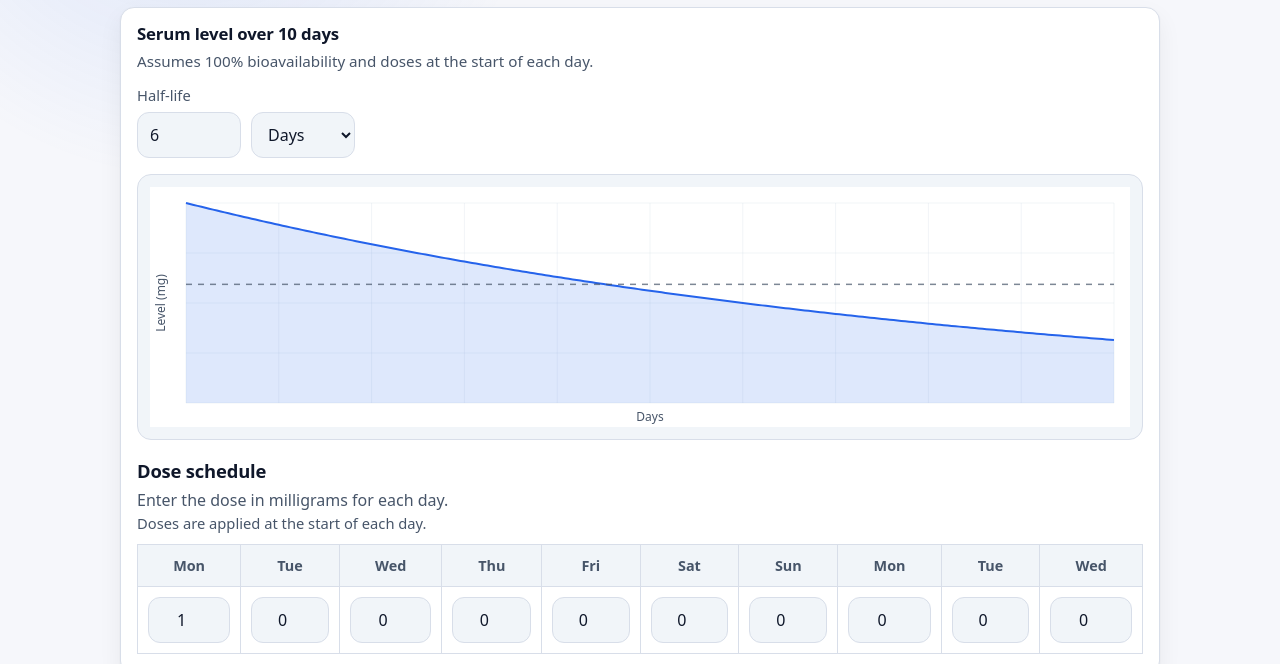
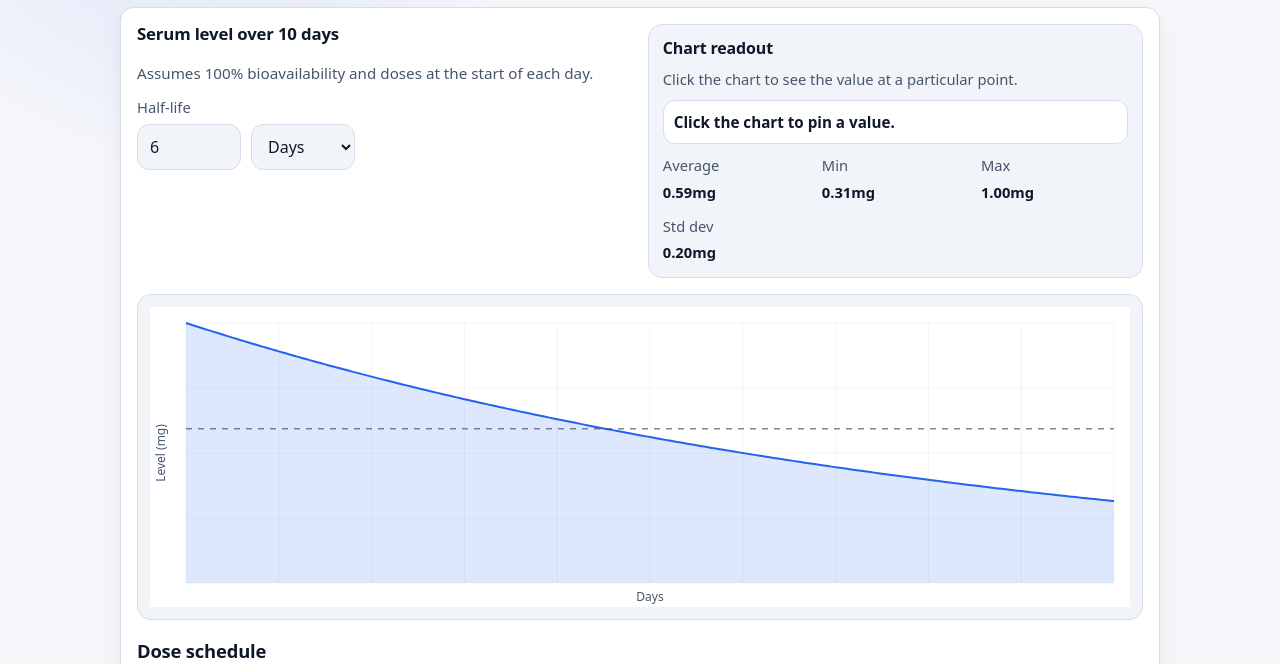
Before and after one commit to hrootzel/ToolSuite, a plain HTML site: page DoseCalculator.html in a window 1280 px wide. Shown: the part 100-764 px from the top of the page. Drawn offline with Linux system fonts and the light colour scheme.

Commit message:
fix style

```diff
--- a/DoseCalculator.html
+++ b/DoseCalculator.html
@@ -20,12 +20,11 @@
 
     <main class="container">
       <section class="card">
-        <div class="card__header">
+        <div class="card__header chart-header">
+          <div class="chart-header__left">
             <h2 class="card__title">Serum level over 10 days</h2>
             <p class="card__subtitle">Assumes 100% bioavailability and doses at the start of each day.</p>
-        </div>
-
-        <div class="field-row">
+            <div class="chart-header__controls">
               <div class="field">
                 <label class="field__label" for="halfLife">Half-life</label>
                 <div class="control-row">
@@ -36,6 +35,31 @@
                   </select>
                 </div>
               </div>
+            </div>
+          </div>
+          <aside class="stats-panel stats-panel--header">
+            <h3 class="stats-title">Chart readout</h3>
+            <p class="stats-subtitle">Click the chart to see the value at a particular point.</p>
+            <div class="stats-selected" id="selectedValue">Click the chart to pin a value.</div>
+            <div class="stats-list">
+              <div class="stats-row">
+                <span>Average</span>
+                <span class="stats-value" id="statAvg">--</span>
+              </div>
+              <div class="stats-row">
+                <span>Min</span>
+                <span class="stats-value" id="statMin">--</span>
+              </div>
+              <div class="stats-row">
+                <span>Max</span>
+                <span class="stats-value" id="statMax">--</span>
+              </div>
+              <div class="stats-row">
+                <span>Std dev</span>
+                <span class="stats-value" id="statStd">--</span>
+              </div>
+            </div>
+          </aside>
         </div>
 
         <div class="chart-area">
@@ -115,6 +139,11 @@
       const chartArea = chart.closest(".chart-area");
       const tooltip = document.getElementById("chartTooltip");
       const ctx = chart.getContext("2d");
+      const selectedValue = document.getElementById("selectedValue");
+      const statAvg = document.getElementById("statAvg");
+      const statMin = document.getElementById("statMin");
+      const statMax = document.getElementById("statMax");
+      const statStd = document.getElementById("statStd");
 
       const HOURS_PER_DAY = 24;
       const DEFAULT_HALF_LIFE = 6;
@@ -123,6 +152,7 @@
         totalHours: 0,
         safeMax: 1,
         avgLevel: 0,
+        selectedHour: null,
         padding: null,
         plotWidth: 0,
         plotHeight: 0,
@@ -133,6 +163,29 @@
       function hideTooltip() {
         if (!tooltip) return;
         tooltip.classList.remove("is-visible");
+      }
+
+      function formatMg(value) {
+        return `${value.toFixed(2)}mg`;
+      }
+
+      function updateStatsDisplay(stats, selectedPoint, hasData) {
+        if (!statAvg || !statMin || !statMax || !statStd || !selectedValue) return;
+        if (!hasData) {
+          statAvg.textContent = "--";
+          statMin.textContent = "--";
+          statMax.textContent = "--";
+          statStd.textContent = "--";
+          selectedValue.textContent = "No data yet.";
+          return;
+        }
+        statAvg.textContent = formatMg(stats.avg);
+        statMin.textContent = formatMg(stats.min);
+        statMax.textContent = formatMg(stats.max);
+        statStd.textContent = formatMg(stats.std);
+        selectedValue.textContent = selectedPoint
+          ? `Day ${Math.floor(selectedPoint.hour / HOURS_PER_DAY) + 1}: ${formatMg(selectedPoint.level)}`
+          : "Click the chart to pin a value.";
       }
 
       function scheduleDraw() {
@@ -201,6 +254,32 @@
         }
 
         return { points, totalHours };
+      }
+
+      function computeStats(points) {
+        if (!points.length) {
+          return {
+            avg: 0,
+            min: 0,
+            max: 0,
+            std: 0
+          };
+        }
+        let sum = 0;
+        let min = Infinity;
+        let max = -Infinity;
+        points.forEach((point) => {
+          sum += point.level;
+          if (point.level < min) min = point.level;
+          if (point.level > max) max = point.level;
+        });
+        const avg = sum / points.length;
+        let variance = 0;
+        points.forEach((point) => {
+          variance += (point.level - avg) ** 2;
+        });
+        const std = Math.sqrt(variance / points.length);
+        return { avg, min, max, std };
       }
 
       function drawAxisLabels(width, height, padding, plotWidth, plotHeight, colors) {
@@ -274,6 +353,27 @@
         positionTooltip(levelX, levelY, `Day ${dayNumber}: ${point.level.toFixed(2)}mg`);
       }
 
+      function handleClick(event) {
+        if (!chartState.hasData) return;
+        const rect = chart.getBoundingClientRect();
+        const x = event.clientX - rect.left;
+        const y = event.clientY - rect.top;
+        const { padding, plotWidth, plotHeight, totalHours, points } = chartState;
+        if (
+          x < padding.left ||
+          x > padding.left + plotWidth ||
+          y < padding.top ||
+          y > padding.top + plotHeight
+        ) {
+          return;
+        }
+
+        const hour = Math.round(((x - padding.left) / plotWidth) * totalHours);
+        const index = Math.min(Math.max(hour, 0), points.length - 1);
+        chartState.selectedHour = points[index].hour;
+        scheduleDraw();
+      }
+
       function drawChart() {
         if (!chart) return;
         const { width, height } = resizeCanvas();
@@ -290,18 +390,25 @@
         const doses = getDoses();
         const totalDays = doses.length;
         const { points, totalHours } = computePoints(halfLifeHours, doses);
-        const maxLevel = points.reduce((max, point) => Math.max(max, point.level), 0);
+        const stats = computeStats(points);
+        const maxLevel = stats.max;
         const safeMax = maxLevel > 0 ? maxLevel : 1;
-        const avgLevel =
-          points.length > 0 ? points.reduce((sum, point) => sum + point.level, 0) / points.length : 0;
+        const avgLevel = stats.avg;
+        let selectedPoint = null;
+        if (chartState.selectedHour !== null && points.length > 0) {
+          const index = Math.min(Math.max(chartState.selectedHour, 0), points.length - 1);
+          selectedPoint = points[index];
+        }
         chartState.points = points;
         chartState.totalHours = totalHours;
         chartState.safeMax = safeMax;
         chartState.avgLevel = avgLevel;
+        chartState.selectedPoint = selectedPoint;
         chartState.padding = padding;
         chartState.plotWidth = plotWidth;
         chartState.plotHeight = plotHeight;
         chartState.hasData = maxLevel > 0;
+        updateStatsDisplay(stats, selectedPoint, chartState.hasData);
 
         ctx.lineWidth = 1;
         ctx.strokeStyle = colors.border;
@@ -381,12 +488,27 @@
           ctx.stroke();
           ctx.restore();
         }
+
+        if (selectedPoint) {
+          const markerX = padding.left + (selectedPoint.hour / totalHours) * plotWidth;
+          const markerY = padding.top + plotHeight - (selectedPoint.level / safeMax) * plotHeight;
+          ctx.save();
+          ctx.fillStyle = colors.primary;
+          ctx.strokeStyle = colors.surface;
+          ctx.lineWidth = 2;
+          ctx.beginPath();
+          ctx.arc(markerX, markerY, 4, 0, Math.PI * 2);
+          ctx.fill();
+          ctx.stroke();
+          ctx.restore();
+        }
       }
 
       const controls = [...dayInputs, halfLifeInput, halfLifeUnit];
       controls.forEach((control) => control.addEventListener("input", scheduleDraw));
       halfLifeUnit.addEventListener("change", scheduleDraw);
       chart.addEventListener("mousemove", handleHover);
+      chart.addEventListener("click", handleClick);
       chart.addEventListener("mouseleave", hideTooltip);
       window.addEventListener("resize", scheduleDraw);
 
--- a/style.css
+++ b/style.css
@@ -369,7 +369,7 @@ code {
 
 .chart-canvas {
   width: 100%;
-  height: 240px;
+  height: 300px;
   display: block;
 }
 
@@ -431,6 +431,88 @@ code {
   font-size: 0.92rem;
 }
 
+.stats-panel {
+  border: 1px solid var(--border);
+  border-radius: var(--radius);
+  background: var(--surface-2);
+  padding: 14px;
+  display: grid;
+  gap: 10px;
+  height: fit-content;
+}
+
+.chart-header {
+  display: flex;
+  flex-direction: column;
+  gap: 16px;
+}
+
+.chart-header__left {
+  display: grid;
+  gap: 12px;
+  min-width: 0;
+}
+
+.chart-header__controls {
+  display: grid;
+  gap: 8px;
+}
+
+@media (min-width: 900px) {
+  .chart-header {
+    flex-direction: row;
+    align-items: flex-start;
+    justify-content: space-between;
+  }
+
+  .chart-header__left {
+    flex: 1 1 50%;
+  }
+
+  .stats-panel--header {
+    flex: 1 1 50%;
+  }
+}
+
+.stats-title {
+  margin: 0;
+  font-size: 1rem;
+}
+
+.stats-subtitle {
+  margin: 0;
+  color: var(--muted);
+  font-size: 0.92rem;
+}
+
+.stats-selected {
+  padding: 10px;
+  border-radius: 12px;
+  border: 1px solid var(--border);
+  background: var(--surface);
+  font-size: 0.95rem;
+  font-weight: 600;
+}
+
+.stats-list {
+  display: grid;
+  gap: 12px;
+  grid-template-columns: repeat(auto-fit, minmax(110px, 1fr));
+}
+
+.stats-row {
+  display: grid;
+  gap: 4px;
+  align-items: start;
+  font-size: 0.92rem;
+  color: var(--muted);
+}
+
+.stats-value {
+  color: var(--text);
+  font-weight: 600;
+}
+
 .dose-input {
   width: 100%;
   text-align: center;
```
Lines whose indentation alone changed are shown as unchanged.
